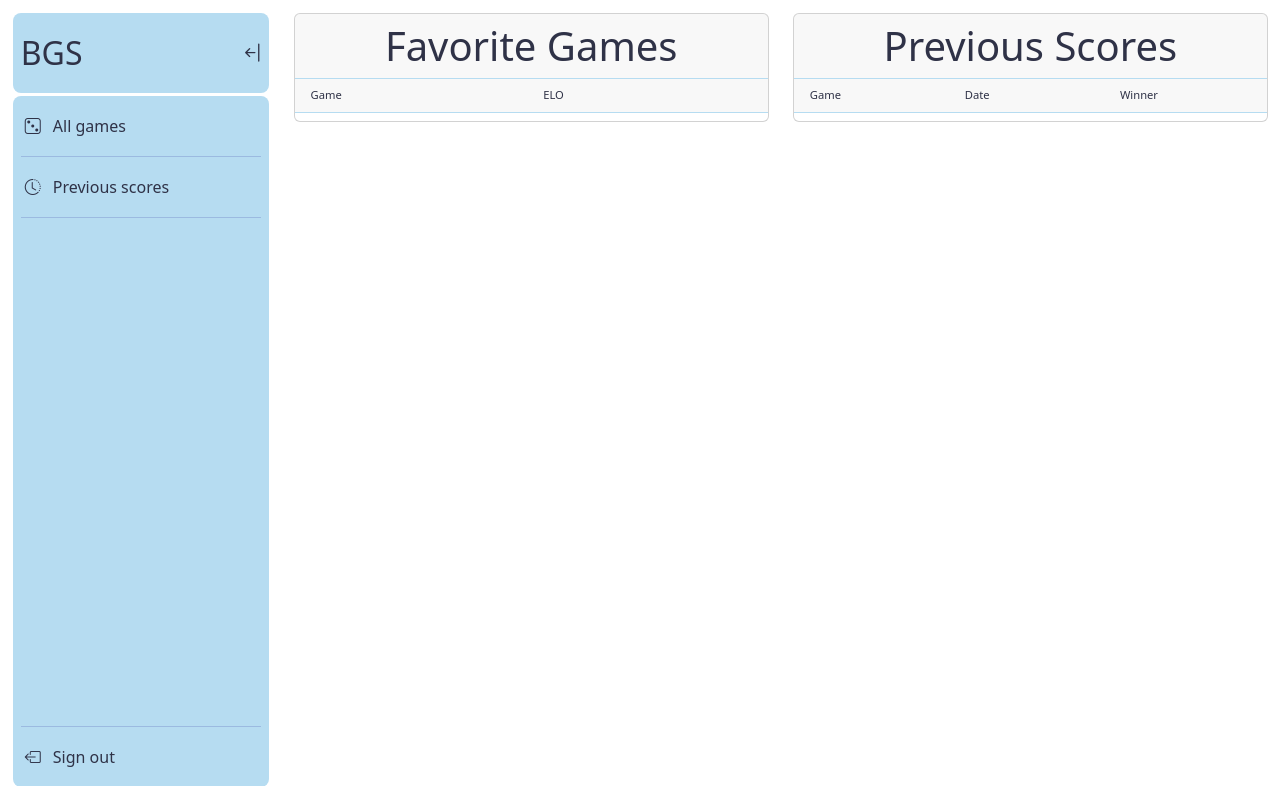
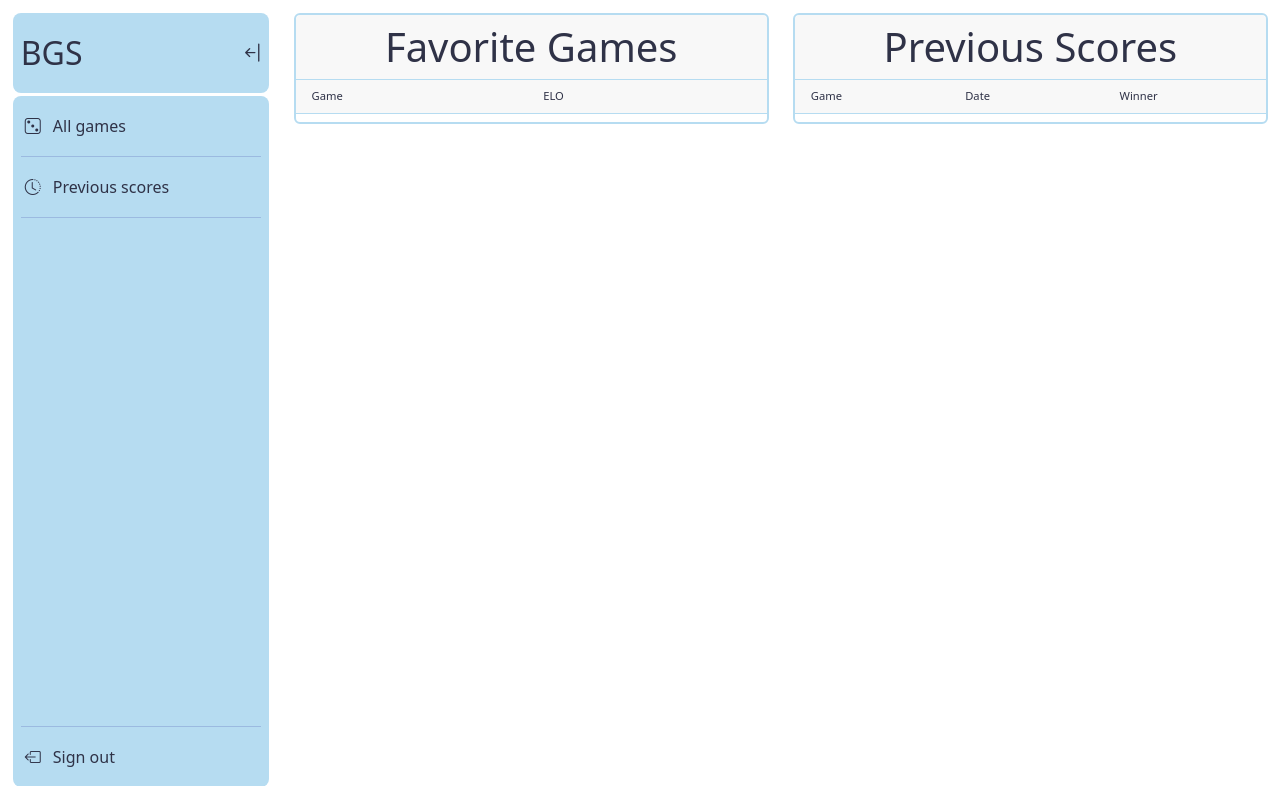
Before and after one commit to danielcaballero88/board-game-scoring, a Django app: page /scoring/ in a window 1280 px wide. Shown: the top 786 px of the page. Run offline with Django 5.2, Linux system fonts and the light colour scheme; the visitor is signed in with stand-in values (Sample User, id 1); some libraries are stand-ins or nearby versions.

Commit message:
Add border to cards in index page

```diff
--- a/scoring/static/scoring/css/index.css
+++ b/scoring/static/scoring/css/index.css
@@ -1,3 +1,7 @@
+.card {
+  border: 2px solid rgba(var(--primary-color-light));
+}
+
 .card-header {
   color: rgba(var(--text-color-light), 1);
   border-bottom: 1px solid rgba(var(--primary-color-light));
```
